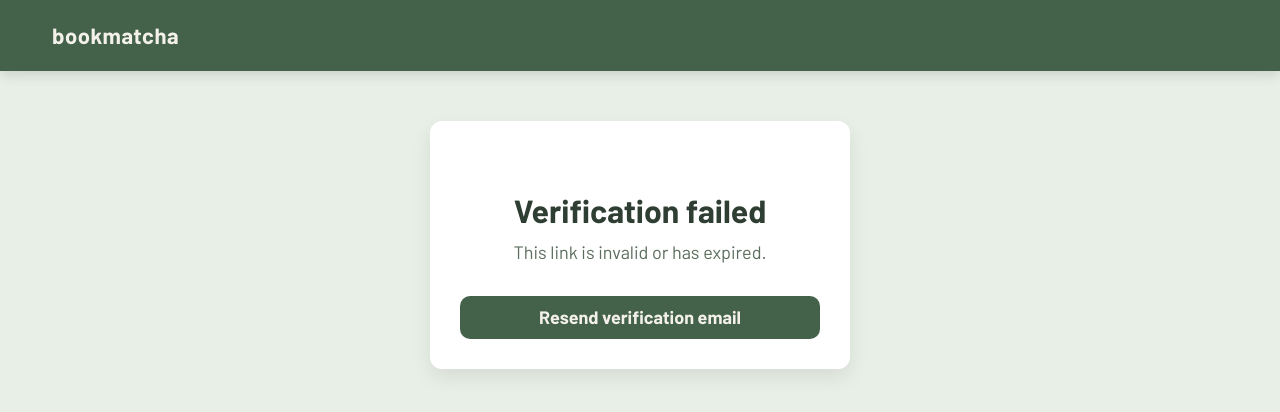
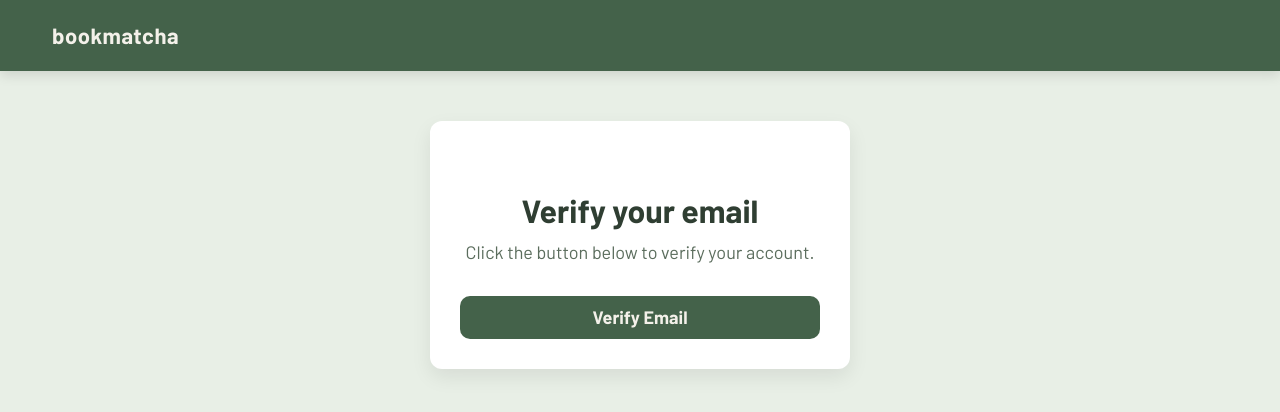
Before and after one commit to simran-nijjar/bookmatcha, a React (Create React App) app in the folder client/: page /verify-email in a window 1280 px wide. Shown: the top 412 px of the page. Built offline with nearby package versions, Linux system fonts and the light colour scheme; no server answers.

Commit message:
Update so that the user has to click verify manually to prevent safe links from email providers verifying the account

```diff
--- a/client/src/pages/VerifyEmail.js
+++ b/client/src/pages/VerifyEmail.js
@@ -1,14 +1,14 @@
-import React, { useEffect, useRef, useState } from 'react';
+import React, { useRef, useState } from 'react';
 import '../styles.css';
 import { useSearchParams } from 'react-router-dom';
 import api from '../api/api';
 
 export const VerifyEmail = () => {
     const [searchParams] = useSearchParams();
-    const [status, setStatus] = useState('verifying');
+    const [status, setStatus] = useState('pending');
     const hasRun = useRef(false);
 
-    useEffect(() => {
+    const handleVerify = async () => {
         if (hasRun.current) return;
         hasRun.current = true;
 
@@ -18,15 +18,25 @@ export const VerifyEmail = () => {
             return;
         }
 
-        api.post(`users/verify-email`, {token})
+        setStatus('verifying');
+        api.post('users/verify-email', { token })
             .then(() => setStatus('success'))
             .catch(() => setStatus('error'));
-    }, []);
+    };
 
     return (
         <div className="page-container">
             <div className="auth-wrapper">
                 <div className="auth-card">
+                    {status === 'pending' && (
+                        <>
+                            <h1 className="title">Verify your email</h1>
+                            <p className="subtitle">Click the button below to verify your account.</p>
+                            <button className="theme-custom w-100" onClick={handleVerify}>
+                                Verify Email
+                            </button>
+                        </>
+                    )}
                     {status === 'verifying' && <p>Verifying your email...</p>}
                     {status === 'success' && (
                         <>
```
